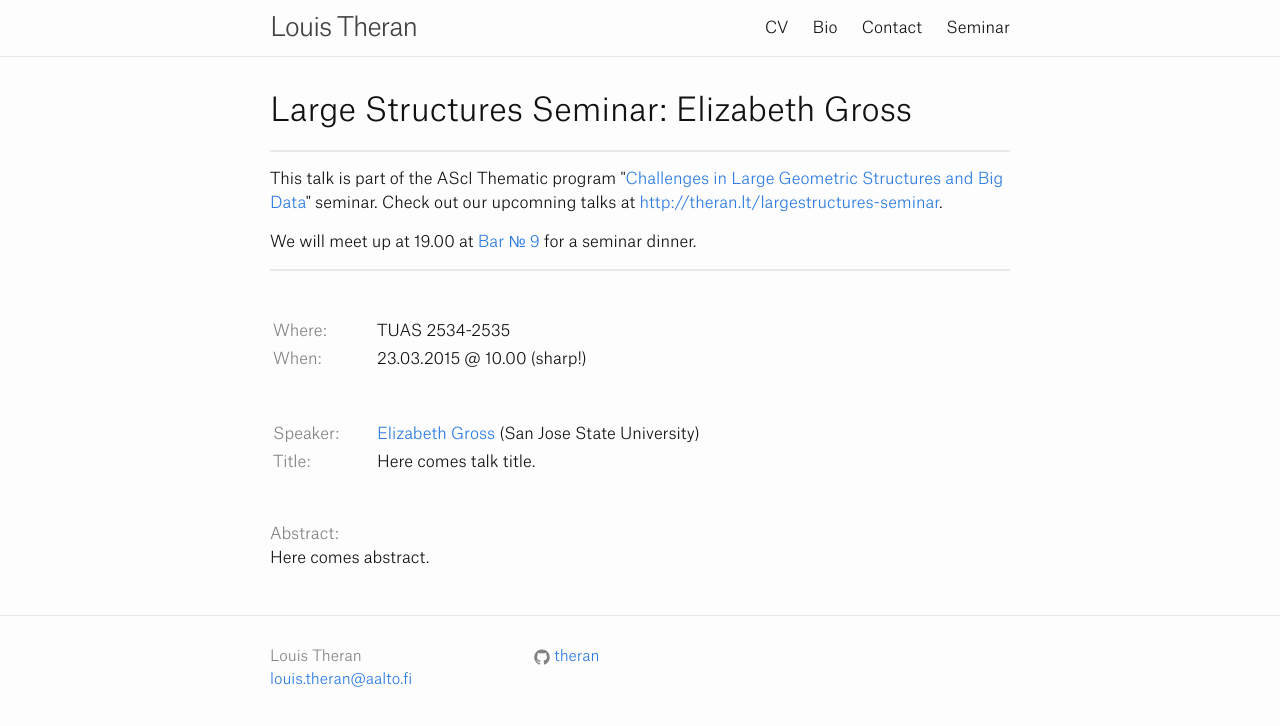
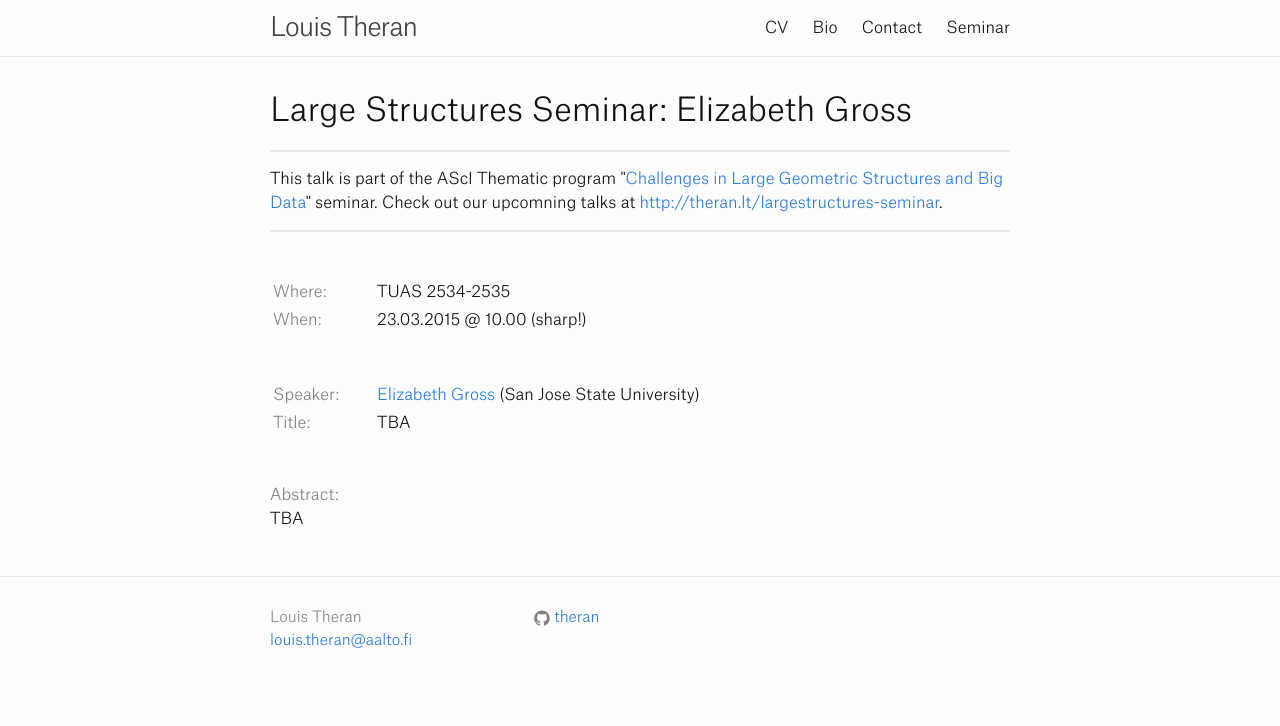
Before and after one commit to theran/theran.github.io, a Jekyll site: the page built from _seminartalks/2015-03-23-gross.md, in a window 1280 px wide. Shown: the top 726 px of the page. Built offline with Jekyll 4.4.1, drawn with Linux system fonts in a browser that asks for light colours.

Commit message:
Update 2015-03-23-gross.md

```diff
--- a/_seminartalks/2015-03-23-gross.md
+++ b/_seminartalks/2015-03-23-gross.md
@@ -4,14 +4,14 @@ speaker: Elizabeth Gross
 speakerinst: San Jose State University
 speakershortinst: SJSU
 speakerurl: http://www.math.sjsu.edu/~egross/Home.html
-talktitle:  Here comes talk title.
+talktitle:  TBA
 talkdate: 23.03.2015
 talktime: 10.00 (sharp!)
 talkplace: TUAS 2534-2535
 title: "Large Structures Seminar - Elizabeth Gross"
-dinnerplace: Bar № 9
-dinnertime: "19.00"
-dinnerurl: http://bar9.net/
+dinnerplace:
+dinnertime:
+dinnerurl:
 ---
 
-Here comes abstract.
+TBA
```
